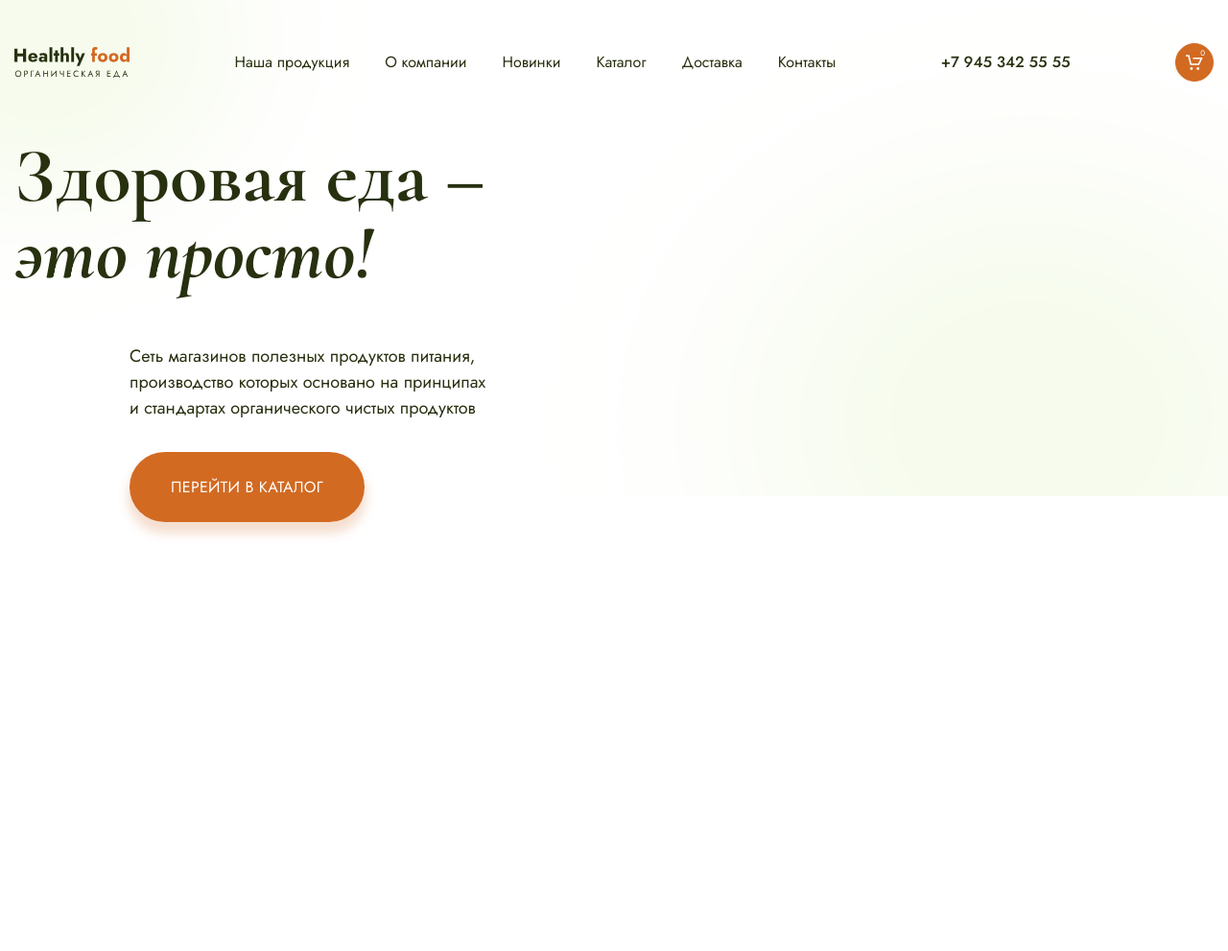
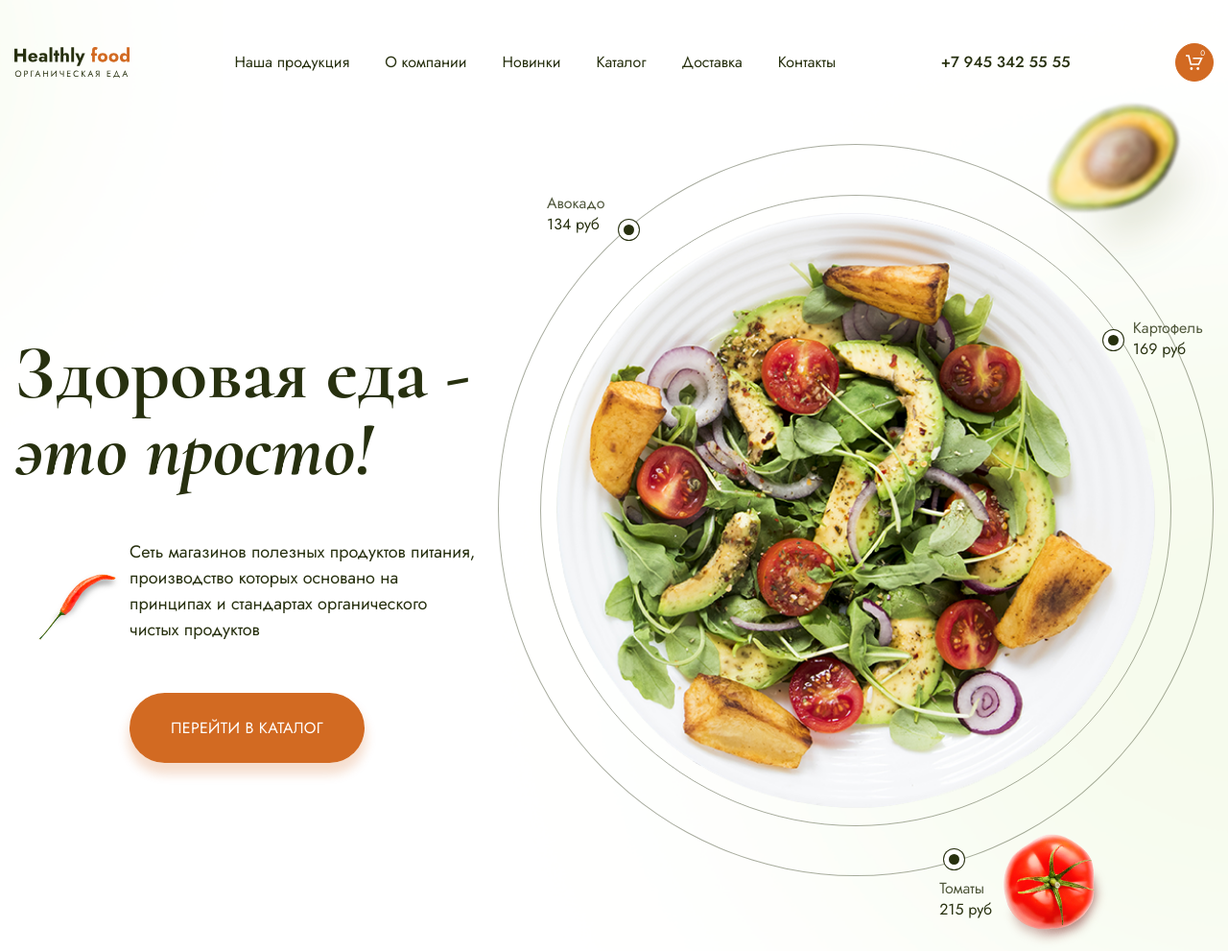
Before and after one commit to vadim-sobinin/Module02-Shop, a website built with webpack: page src/index.html in a window 1280 px wide. Shown: the whole page at 96% size. Before the commit the page ends 800 px from the top, so only its background shows below. Built offline with nearby package versions, Linux system fonts and the light colour scheme.

Commit message:
complete main section

```diff
--- a/src/index.html
+++ b/src/index.html
@@ -38,22 +38,45 @@
           <span class="header__counter">0</span>
         </button>
       </header>
-
       <div class="container">
+        <div class="main__flex">
+          <div class="main__wrapper">
             <h1 class="title title_block">
-          Здоровая еда &ndash;
+              Здоровая еда -
               <span class="title__span">это просто!</span>
             </h1>
             <div class="main__item">
-          <div class="main__text">
-            Сеть магазинов полезных продуктов питания, производство которых основано на принципах и
-            стандартах органического чистых продуктов
+              <div class="description description_size-s">
+                Сеть магазинов полезных продуктов питания, производство которых основано на
+                принципах и стандартах органического чистых продуктов
               </div>
               <div class="main__link">
                 <a href="#" class="link">Перейти в каталог</a>
               </div>
             </div>
           </div>
+
+          <div class="main__cover">
+            <div class="main__line">
+              <img src="./images/plate.png" alt="plate" class="main__image" />
+            </div>
+
+            <button class="main__btn main__btn_1" type="button">
+              <span class="main__ingridient">Авокадо</span> 134 руб
+            </button>
+            <button class="main__btn main__btn_2" type="button">
+              <span class="main__ingridient">Томаты</span> 215 руб
+            </button>
+            <button class="main__btn main__btn_3" type="button">
+              <span class="main__ingridient">Картофель</span> 169 руб
+            </button>
+          </div>
+        </div>
+      </div>
+
+      <img src="./images/tomato.png" alt="tomato" class="tomato" />
+      <img src="./images/avocado.png" alt="avocado" class="avocado" />
+      <img src="./images/pepper.png" alt="pepper" class="pepper" />
     </main>
   </body>
 </html>
--- a/src/styles/main.scss
+++ b/src/styles/main.scss
@@ -18,10 +18,14 @@ body {
   color: $green;
 }
 
+main {
+  position: relative;
+}
+
 .header {
   max-width: 1410px;
   margin: 0 auto;
-  padding: 4rem 15px 0 15px;
+  padding: 4rem 15px 6rem 15px;
   display: flex;
   align-items: center;
   justify-content: space-between;
@@ -123,14 +127,116 @@ main {
     max-width: 37.5rem;
   }
   // .main__text
-  &__text {
-    font-size: 1.8rem;
-    line-height: 2.7rem;
-  }
+
   // .main__link
   &__link {
     display: inline-block;
-    margin-top: 6rem;
+    margin-top: 8rem;
+  }
+
+  &__flex {
+    display: flex;
+    align-items: center;
+    justify-content: space-between;
+    gap: 20px;
+    padding-bottom: 20rem;
+  }
+  // .main__cover
+  &__cover {
+    display: flex;
+    flex-basis: 761px;
+    height: 761px;
+    justify-content: center;
+    align-items: center;
+    border-radius: 100%;
+    border: 1px solid rgba($green, 0.4);
+    position: relative;
+  }
+  // .main__line
+  &__line {
+    width: 656px;
+    height: 656px;
+    display: flex;
+    justify-content: center;
+    align-items: center;
+
+    border-radius: 100%;
+    border: 1px solid rgba($green, 0.4);
+  }
+  // .main__image
+  &__image {
+    width: 95%;
+  }
+
+  // .main__btn
+  &__btn {
+    background-color: transparent;
+    border: none;
+    padding: 0;
+    text-align: left;
+    color: $green;
+    line-height: 2.2rem;
+    position: absolute;
+
+    &:hover {
+      .main__btn {
+        &::before {
+          background-color: $orange;
+          box-shadow: 0 0 0 5px $white, 0 0 0 6px $orange;
+        }
+      }
+    }
+
+    &::before {
+      content: '';
+      width: 11px;
+      height: 11px;
+      background-color: $green;
+      border-radius: 100%;
+      box-shadow: 0 0 0 5px $white, 0 0 0 6px $green;
+      position: absolute;
+    }
+
+    // .main__btn_1
+    &_1 {
+      top: 50px;
+      left: 50px;
+      &::before {
+        bottom: 0px;
+        right: -30px;
+      }
+    }
+
+    &_2 {
+      bottom: -47px;
+      right: 230px;
+      &::before {
+        top: -25px;
+        left: 10px;
+      }
+    }
+
+    &_3 {
+      top: 180px;
+      right: 10px;
+      &::before {
+        bottom: 15px;
+        left: -26px;
+      }
+    }
+  }
+  // .main__ingridient
+  &__ingridient {
+    display: block;
+    opacity: 0.8;
+  }
+}
+
+.description {
+  line-height: 2.7rem;
+
+  &_size-s {
+    font-size: 1.8rem;
   }
 }
 .link {
@@ -143,3 +249,19 @@ main {
   letter-spacing: 0.032rem;
   color: $white;
 }
+
+.pepper {
+  position: absolute;
+  top: 595px;
+  left: 40px;
+}
+.avocado {
+  position: absolute;
+  top: 105px;
+  right: 0;
+}
+.tomato {
+  position: absolute;
+  right: 125px;
+  bottom: 125px;
+}
```
Also changed, not shown: public/index.html (+1 -1 lines), public/main.js (+1 -0 lines), public/images/15b94604ed1dcbe7a798.png (added), public/images/5dac0f1cec43dfd2f0cc.png (added), public/images/a60cb4a339753c29c8fa.png (added), public/images/d76bf73345a4f1de84dd.png (added), public/styles/main.css, src/images/avocado.png (added), src/images/pepper.png (added), src/images/plate.png (added), src/images/tomato.png (added). Lines whose indentation alone changed are shown as unchanged.
